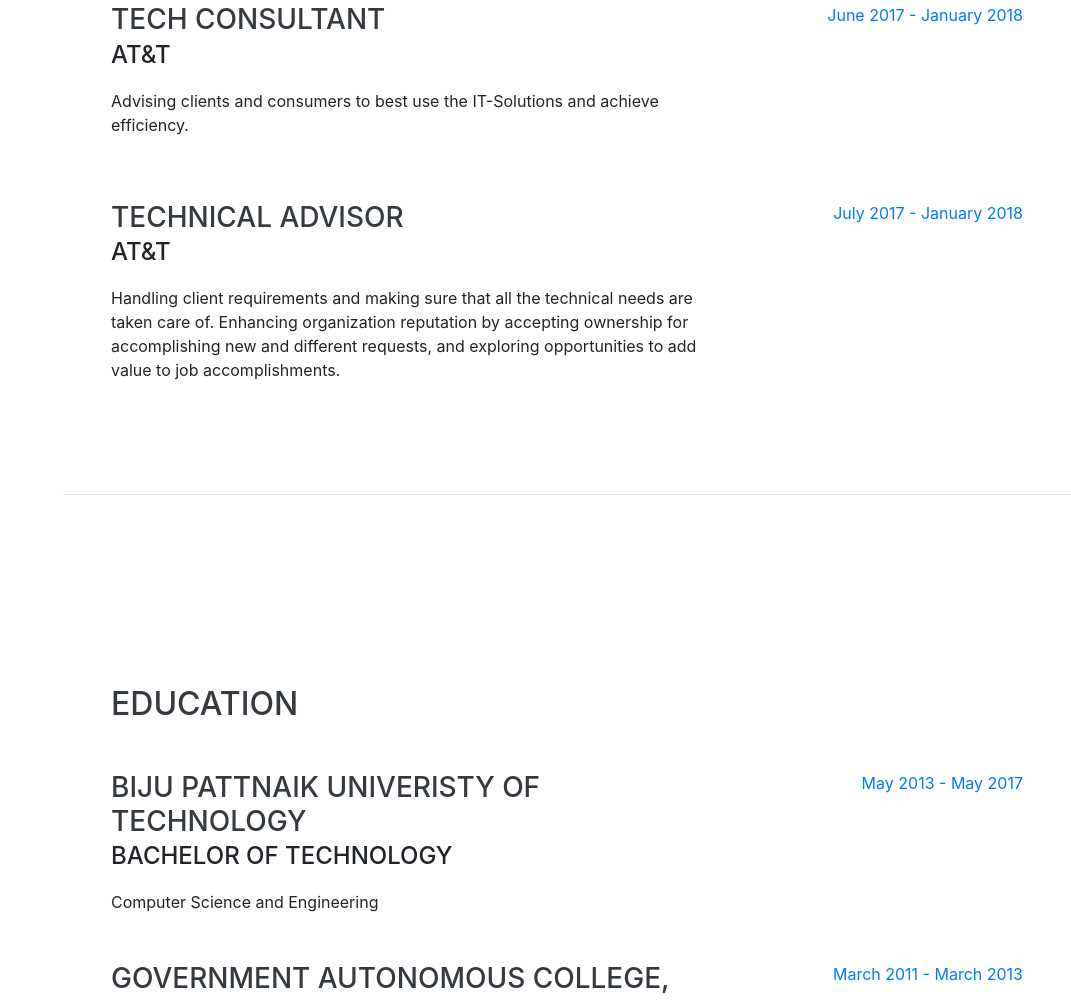
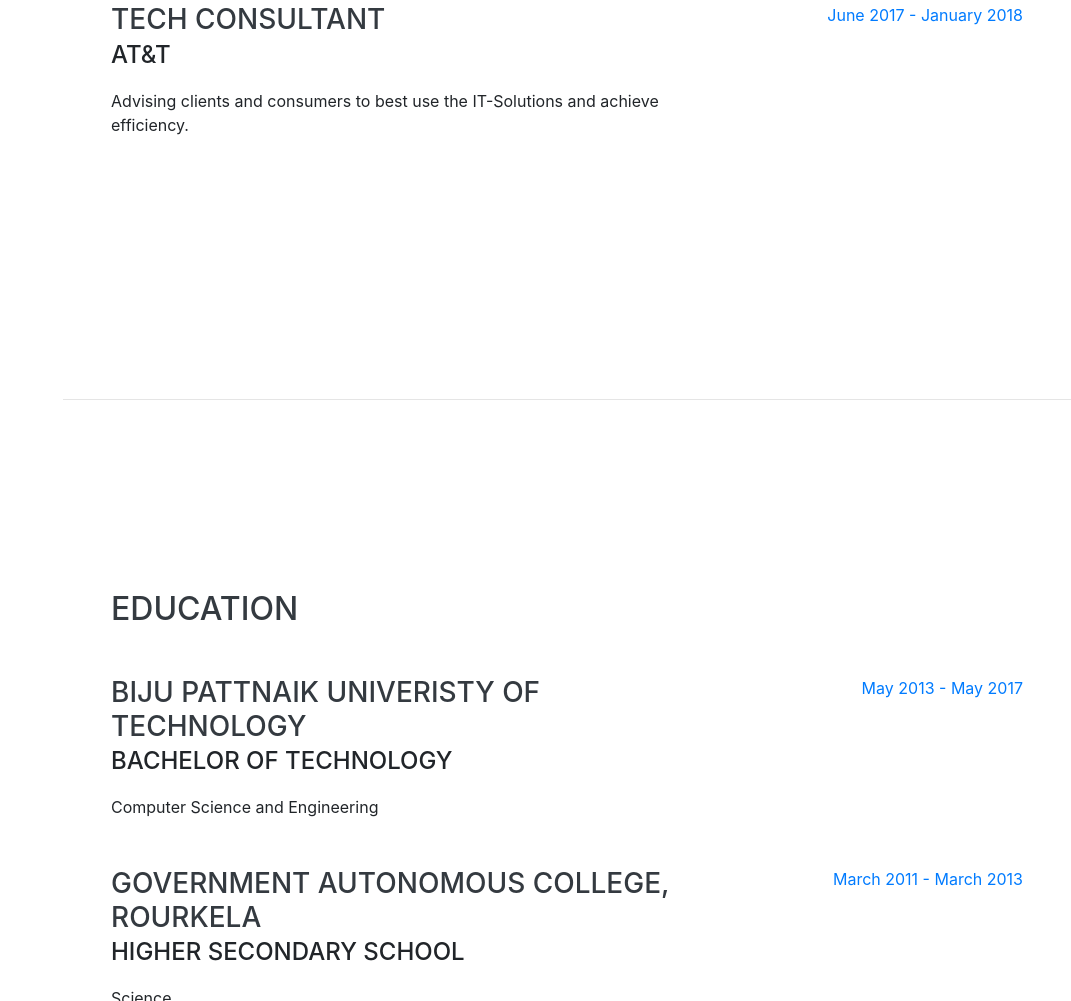
Before and after one commit to Sourav-Verma/sourav-verma.github.io, a website with bundled scripts: page index.html in a window 1280 px wide. Shown: the part 1202-2203 px from the top of the page, without its empty margins (209-1280 px from the left). Built offline with nearby package versions, Linux system fonts and the light colour scheme; a web font is replaced by a local one.

Commit message:
Update index.html

```diff
--- a/index.html
+++ b/index.html
@@ -112,18 +112,6 @@
           </div>
           <div class="resume-date text-md-right">
             <span class="text-primary">June 2017 - January 2018</span>
-          </div>
-        </div>
-
-
-        <div class="resume-item d-flex flex-column flex-md-row justify-content-between mb-5">
-          <div class="resume-content">
-            <h3 class="mb-0">Technical Advisor</h3>
-            <div class="subheading mb-3">AT&T</div>
-            <p>Handling client requirements and making sure that all the technical needs are taken care of. Enhancing organization reputation by accepting ownership for accomplishing new and different requests, and exploring opportunities to add value to job accomplishments.</p>
-          </div>
-          <div class="resume-date text-md-right">
-            <span class="text-primary">July 2017 - January 2018</span>
           </div>
         </div>
 
```
